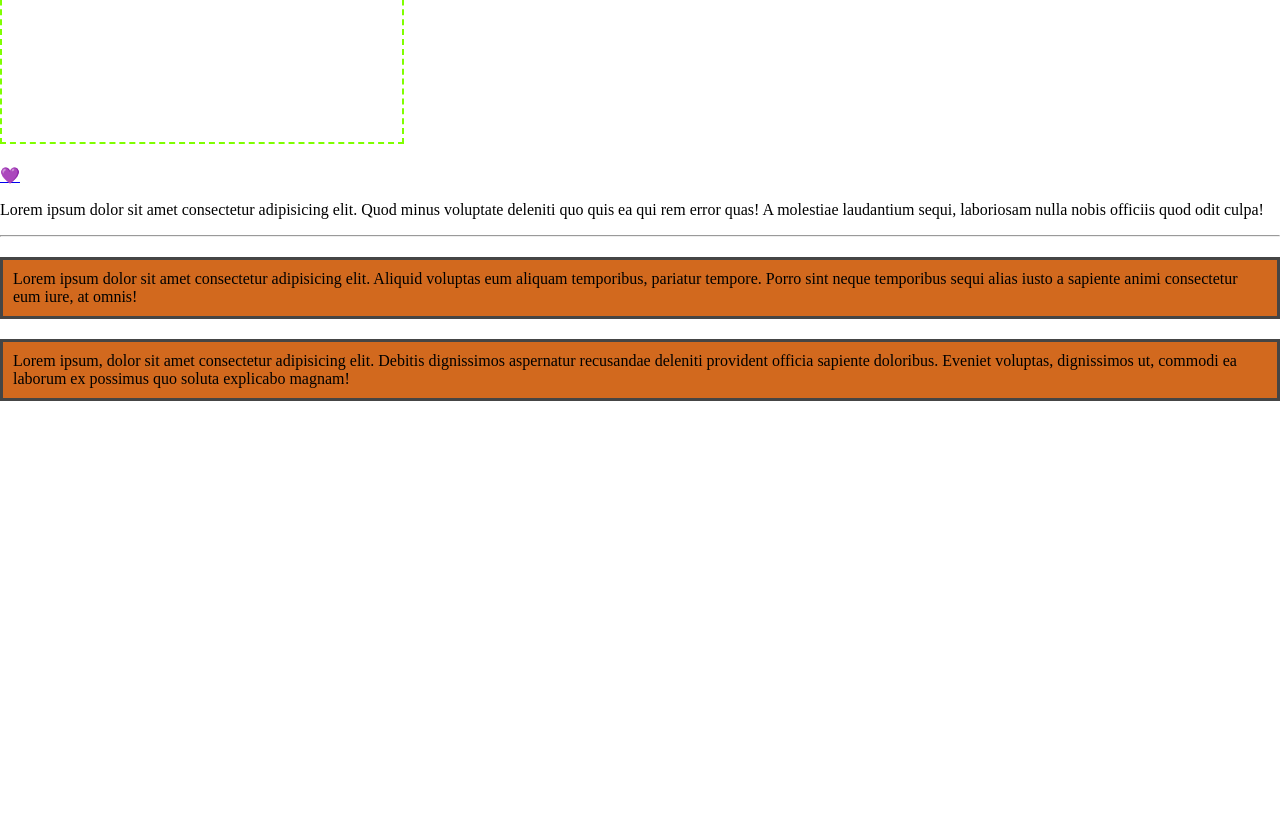
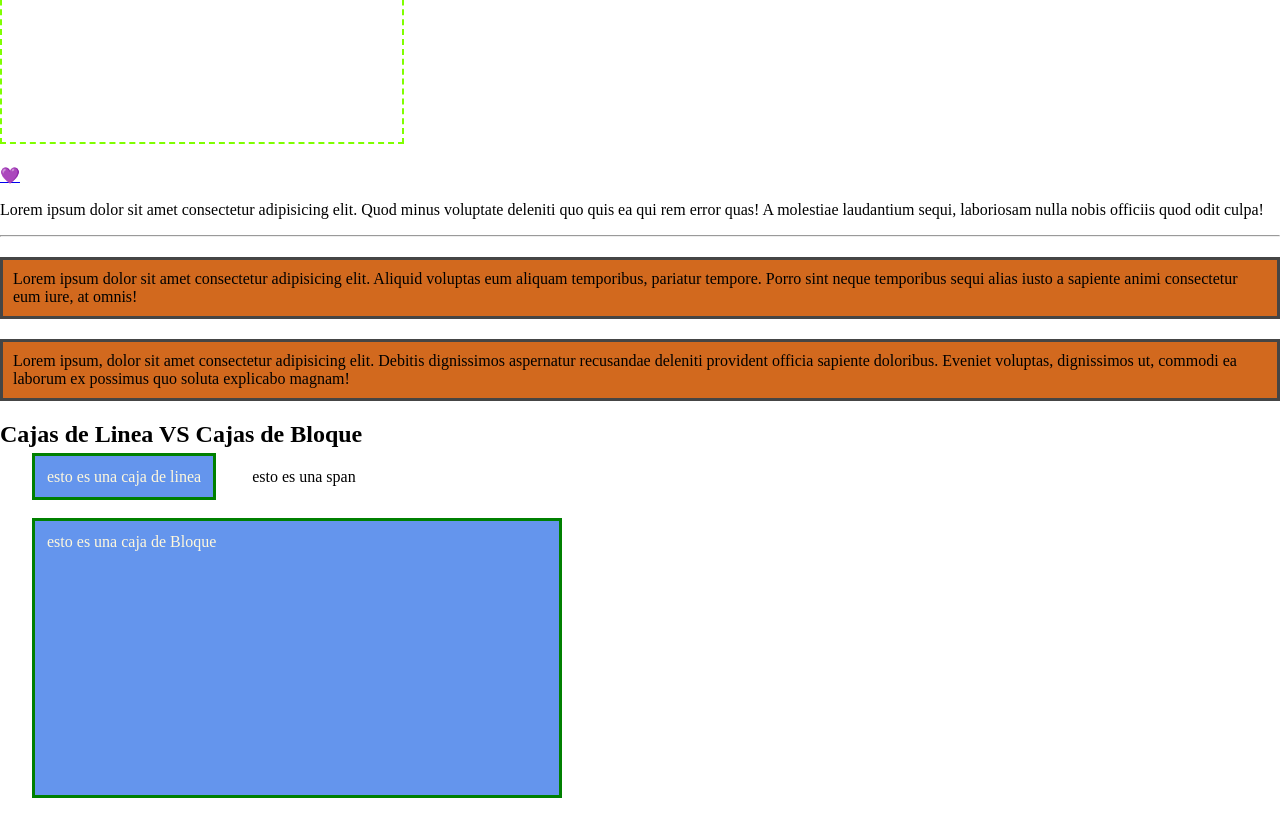
Before and after one commit to Joe-Molina/aprendiendo-css, a plain HTML site: page boxmodel.html in a window 1280 px wide. Shown: the part 81-918 px from the top of the page. Before the commit the page ends 800 px from the top, so only its background shows below. Drawn offline with Linux system fonts and the light colour scheme.

Commit message:
en linea y bloque

```diff
--- a/boxmodel.css
+++ b/boxmodel.css
@@ -35,3 +35,16 @@ h1 {
     padding: 10px;
     margin: 20px 0px;
 }
+
+/* in block vs in line */
+
+.caja-linea,
+.caja-bloque {
+    background-color: cornflowerblue;
+    width: 500px;
+    height: 250px;
+    color: cornsilk;
+    padding: 12px;
+    border: solid medium green;
+    margin: 32px;
+}
--- a/boxmodel.html
+++ b/boxmodel.html
@@ -14,6 +14,10 @@
     <hr>
     <div class="box-1">Lorem ipsum dolor sit amet consectetur adipisicing elit. Aliquid voluptas eum aliquam temporibus, pariatur tempore. Porro sint neque temporibus sequi alias iusto a sapiente animi consectetur eum iure, at omnis!</div>
     <div class="box-2">Lorem ipsum, dolor sit amet consectetur adipisicing elit. Debitis dignissimos aspernatur recusandae deleniti provident officia sapiente doloribus. Eveniet voluptas, dignissimos ut, commodi ea laborum ex possimus quo soluta explicabo magnam!</div>
-
+    <h2>Cajas de Linea VS Cajas de Bloque</h2>
+    <span class="caja-linea">esto es una caja de linea</span>
+    <span>esto es una span</span>
+    <div class="caja-bloque">esto es una caja de Bloque</div>
+    <br><br><br><br><br><br><br><br><br><br><br><br><br><br><br><br><br><br><br><br><br><br><br><br><br><br><br><br><br><br>
 </body>
 </html>
```
